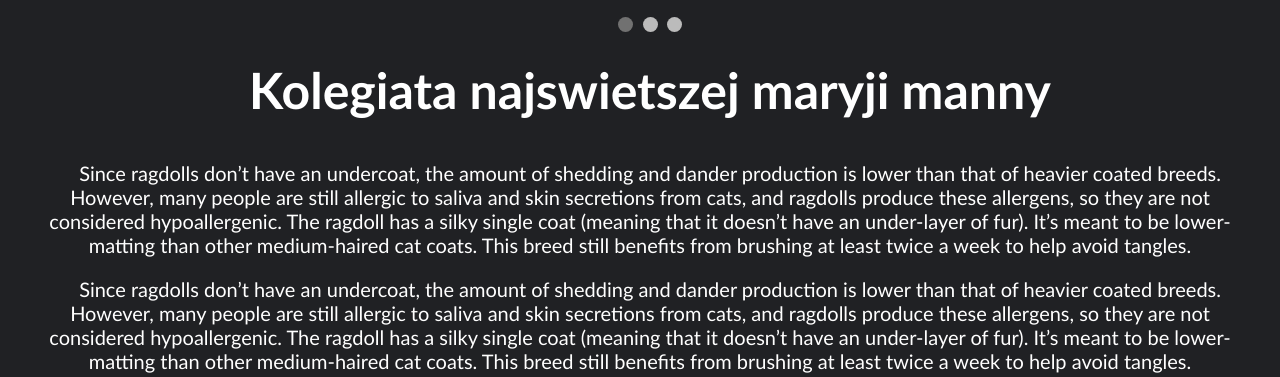
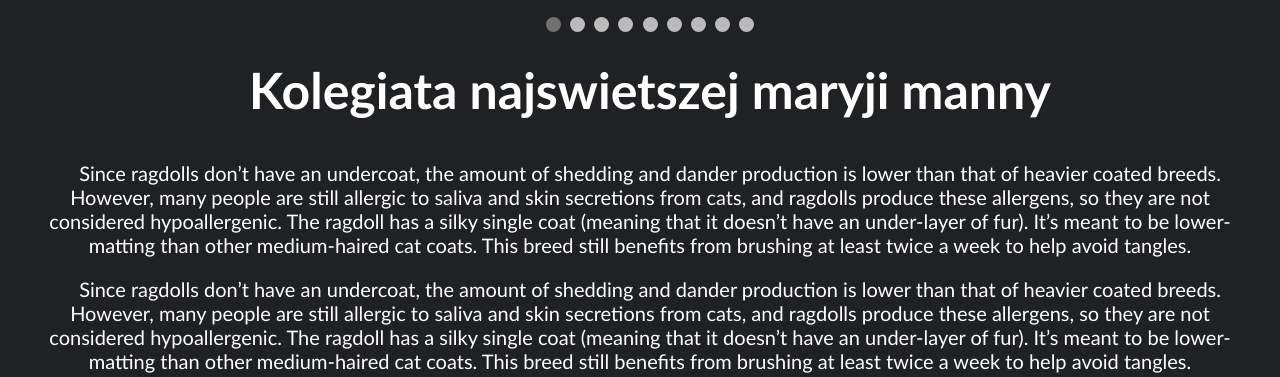
Before and after one commit to JakubSzuber/Local-Monuments-Website, a Flask app: page / in a window 1280 px wide. Shown: the part 658-1035 px from the top of the page. Run offline with Flask 2, Linux system fonts and the light colour scheme; data that the repository does not hold is empty; some libraries are stand-ins or nearby versions.

Commit message:
added all needed dots that skips the images

```diff
--- a/services/web/template/home.html
+++ b/services/web/template/home.html
@@ -133,6 +133,12 @@
         <span class="dot" onclick="currentSlide(1)"></span>
         <span class="dot" onclick="currentSlide(2)"></span>
         <span class="dot" onclick="currentSlide(3)"></span>
+        <span class="dot" onclick="currentSlide(4)"></span>
+        <span class="dot" onclick="currentSlide(5)"></span>
+        <span class="dot" onclick="currentSlide(6)"></span>
+        <span class="dot" onclick="currentSlide(7)"></span>
+        <span class="dot" onclick="currentSlide(8)"></span>
+        <span class="dot" onclick="currentSlide(9)"></span>
         <!-- move style parts !!! -->
     </div>
 
```
